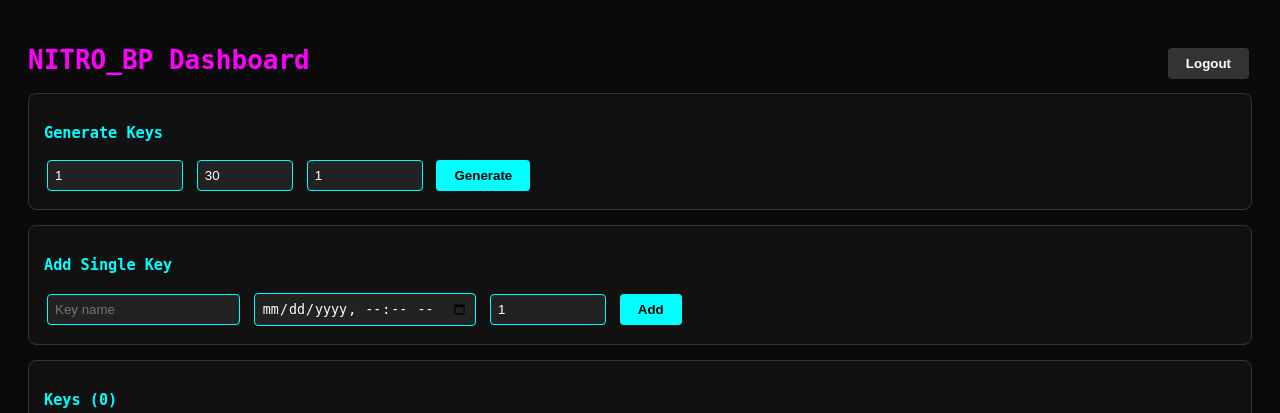
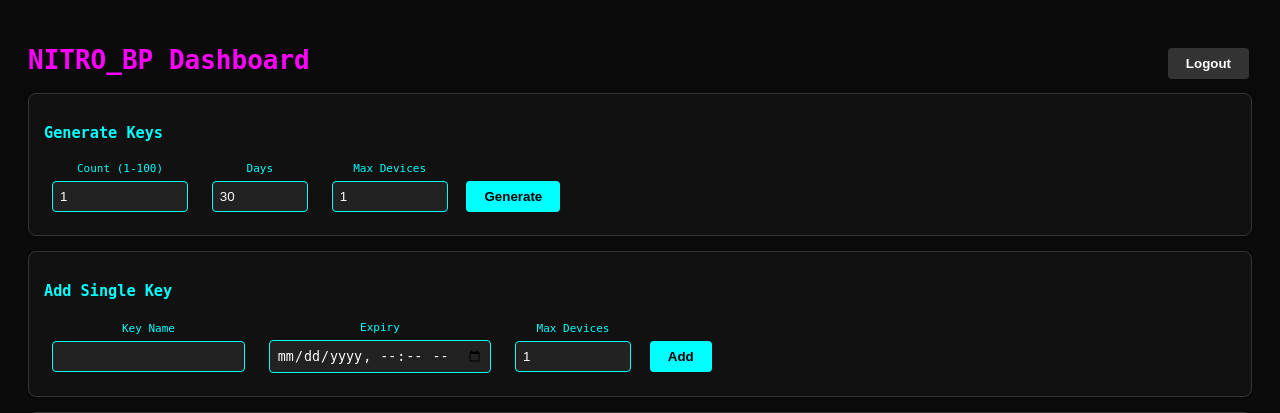
Before and after one commit to uppwela-create/nitro-bp-server, a Flask app: page / in a window 1280 px wide. Shown: the top 413 px of the page. Run offline with Flask 3, Linux system fonts and the light colour scheme; the visitor is signed in with stand-in values (Sample User, id 1).

Commit message:
add labels

```diff
--- a/templates/dashboard.html
+++ b/templates/dashboard.html
@@ -27,9 +27,18 @@
     <div class="box">
         <h3>Generate Keys</h3>
         <form method="POST" action="/generate">
-            <input type="number" name="count" placeholder="Count (1-100)" min="1" max="100" value="1" style="width:120px">
-            <input type="number" name="days" placeholder="Days" min="1" value="30" style="width:80px">
-            <input type="number" name="max_devices" placeholder="Max Devices" min="1" value="1" style="width:100px">
+            <div style="display:inline-block;text-align:center;margin:5px">
+                <div class="small" style="color:#00ffff;margin-bottom:3px">Count (1-100)</div>
+                <input type="number" name="count" min="1" max="100" value="1" style="width:120px">
+            </div>
+            <div style="display:inline-block;text-align:center;margin:5px">
+                <div class="small" style="color:#00ffff;margin-bottom:3px">Days</div>
+                <input type="number" name="days" min="1" value="30" style="width:80px">
+            </div>
+            <div style="display:inline-block;text-align:center;margin:5px">
+                <div class="small" style="color:#00ffff;margin-bottom:3px">Max Devices</div>
+                <input type="number" name="max_devices" min="1" value="1" style="width:100px">
+            </div>
             <button type="submit">Generate</button>
         </form>
     </div>
@@ -37,9 +46,18 @@
     <div class="box">
         <h3>Add Single Key</h3>
         <form method="POST" action="/add">
-            <input type="text" name="key" placeholder="Key name" required>
-            <input type="datetime-local" name="expiry" required>
-            <input type="number" name="max_devices" placeholder="Max Devices" min="1" value="1" style="width:100px">
+            <div style="display:inline-block;text-align:center;margin:5px">
+                <div class="small" style="color:#00ffff;margin-bottom:3px">Key Name</div>
+                <input type="text" name="key" required>
+            </div>
+            <div style="display:inline-block;text-align:center;margin:5px">
+                <div class="small" style="color:#00ffff;margin-bottom:3px">Expiry</div>
+                <input type="datetime-local" name="expiry" required>
+            </div>
+            <div style="display:inline-block;text-align:center;margin:5px">
+                <div class="small" style="color:#00ffff;margin-bottom:3px">Max Devices</div>
+                <input type="number" name="max_devices" min="1" value="1" style="width:100px">
+            </div>
             <button type="submit">Add</button>
         </form>
     </div>
```
